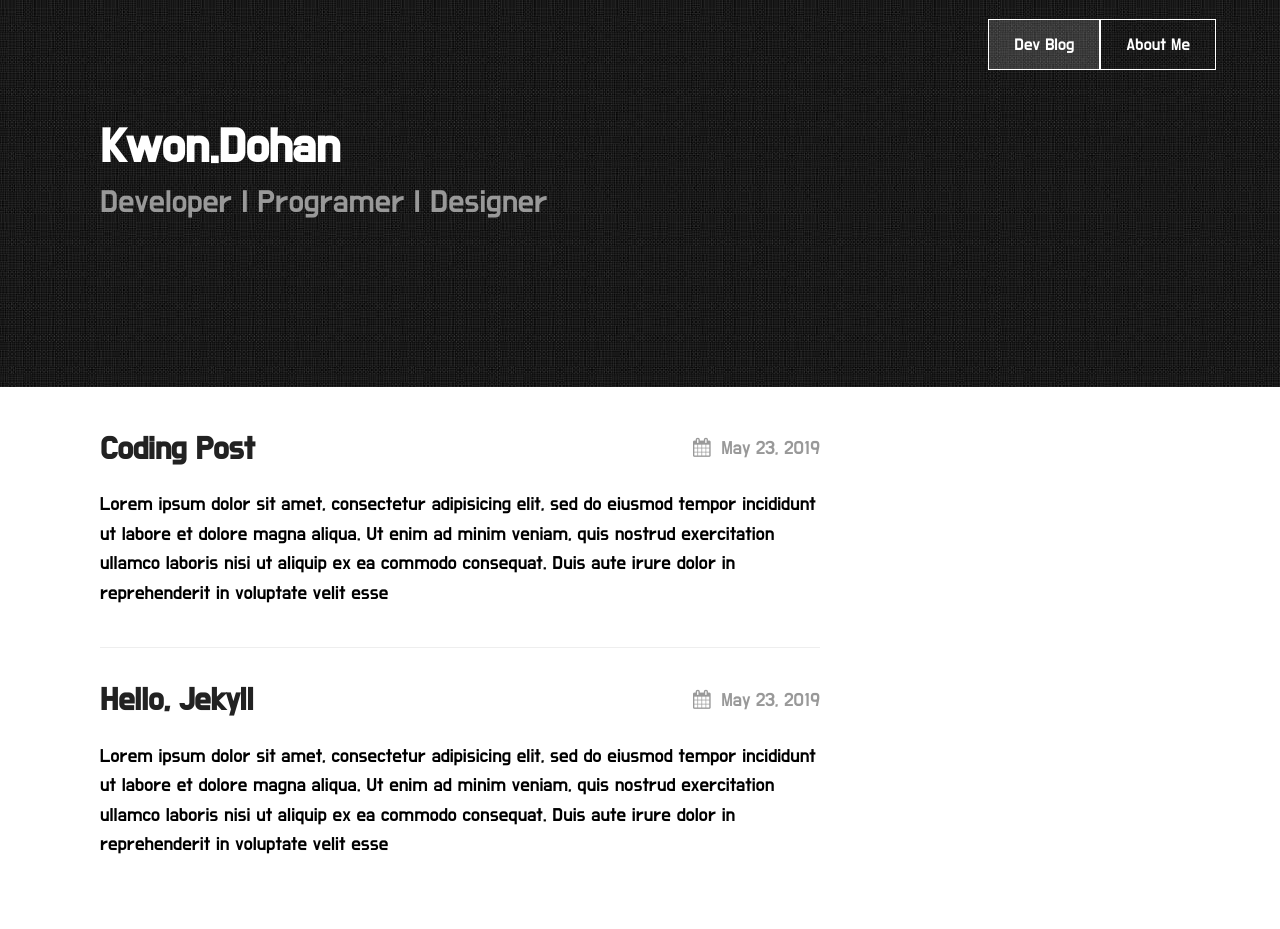
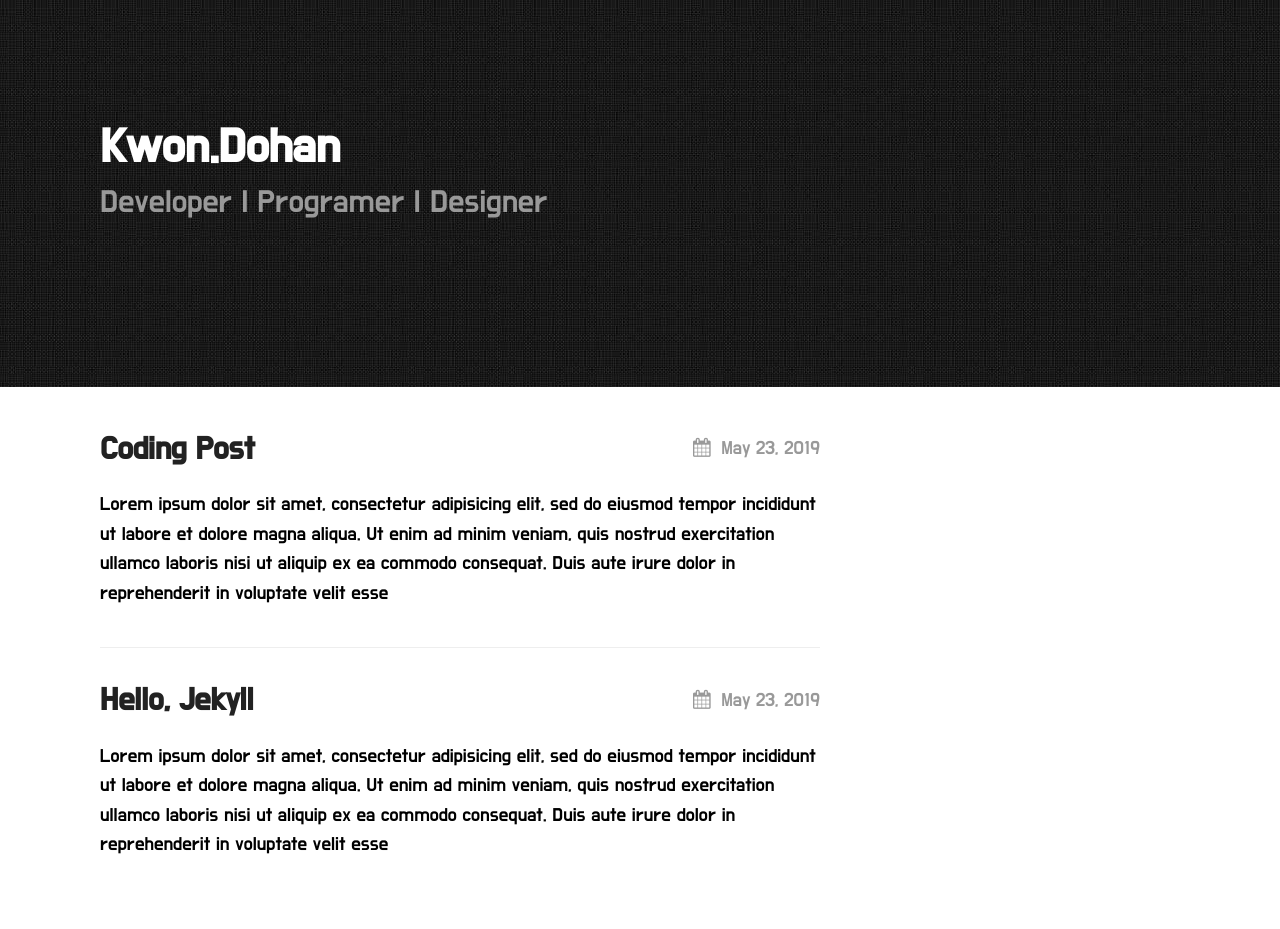
Before and after one commit to dohan01/blog, a Jekyll site: the page built from index.md, in a window 1280 px wide. Built offline with Jekyll 4.4.1, drawn with Linux system fonts in a browser that asks for light colours.

Commit message:
Update _config.yml

```diff
--- a/_config.yml
+++ b/_config.yml
@@ -17,13 +17,8 @@ texture:
   tagline: Developer | Programer | Designer
   date_format: "%Y.%b-%-d"
   style: black
-  showNav: true
+  showNav: false
   showPicker: false
-  navigation:
-    - title: Dev Blog
-      url: "/"
-    - title: About Me
-      url: "http://www.kdh0604.kro.kr/"
 
 
 # If you want to link only specific pages in your header, uncomment
```
